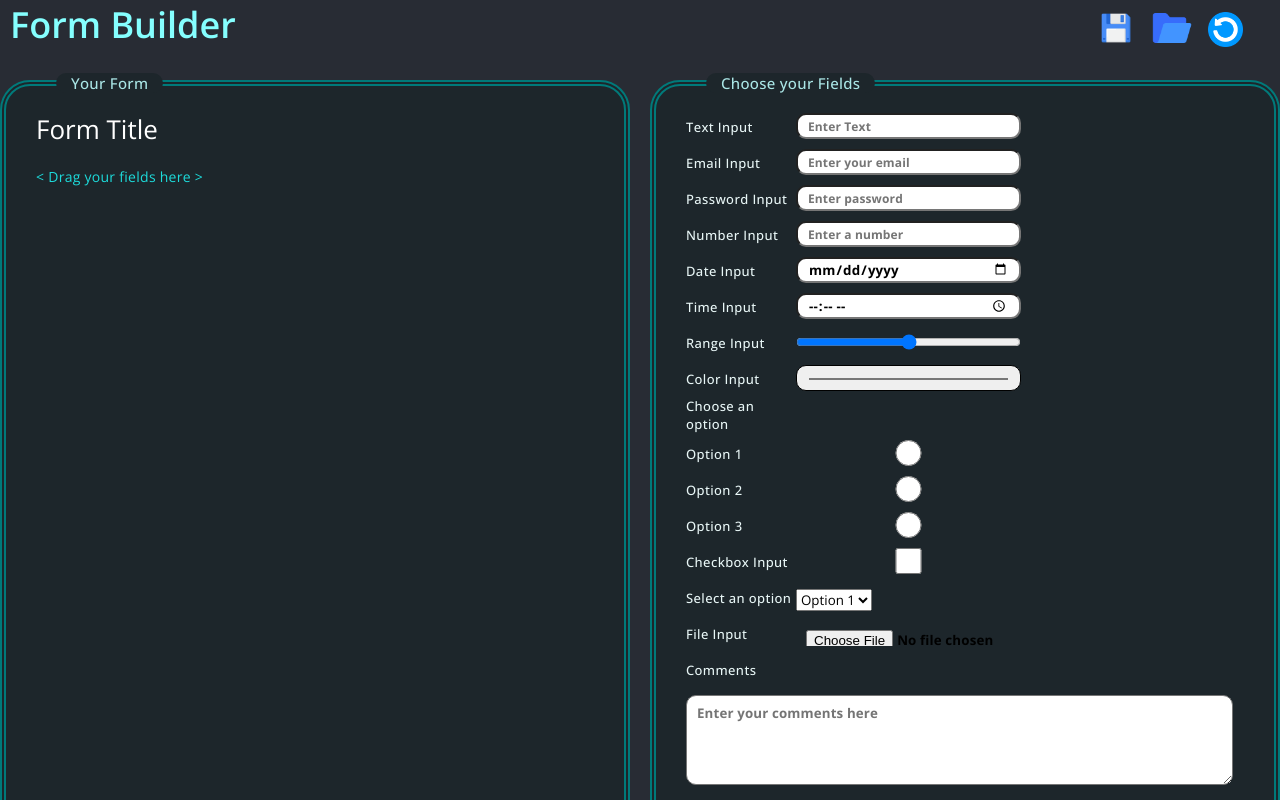
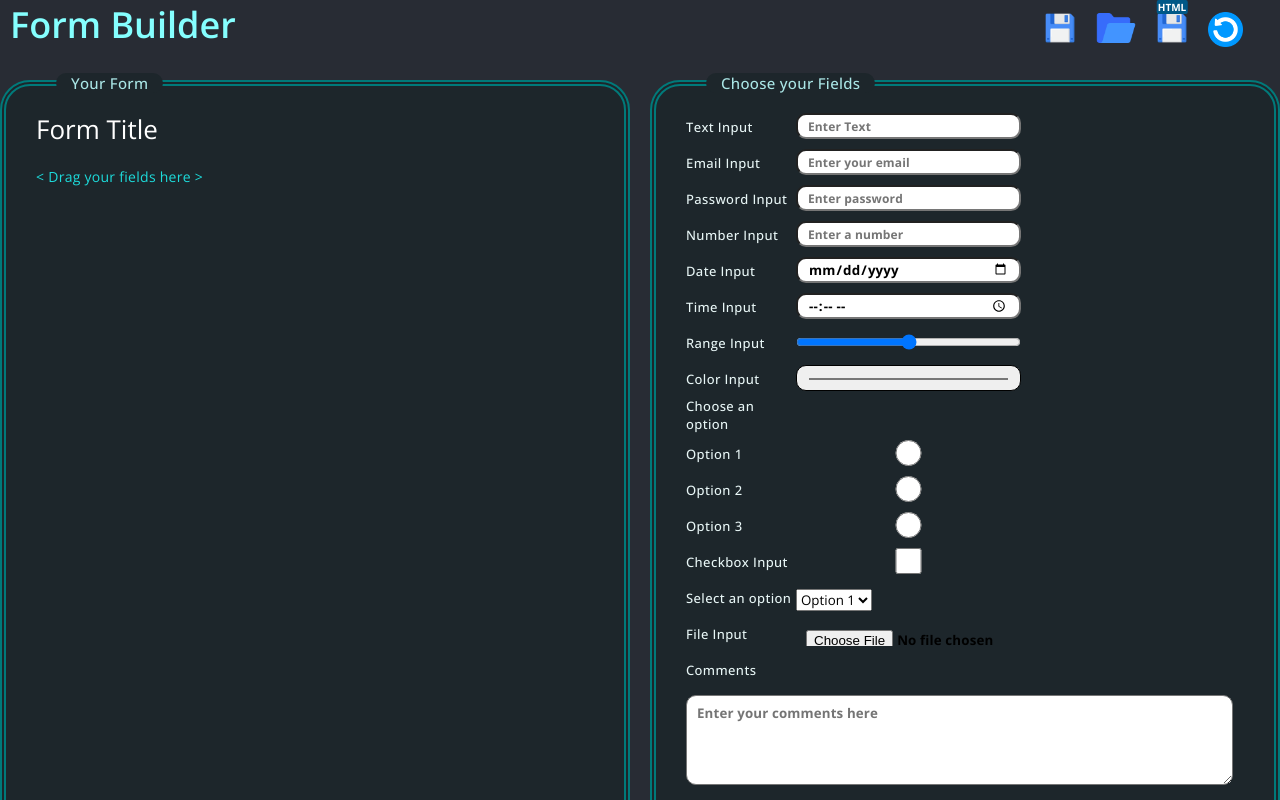
Before and after one commit to Wisegirlie/Form-builder, a React (Create React App) app: page / in a window 1280 px wide. Shown: the top 800 px of the page. Built offline with nearby package versions, Linux system fonts and the light colour scheme.

Commit message:
05 - changed buttons logic to use json format

```diff
--- a/src/App.js
+++ b/src/App.js
@@ -2,12 +2,16 @@ import Main from './components/main';
 import Header from './components/header';
 import Footer  from './components/Footer';
 import './css/App.css';
+import { useState } from 'react';
 
 function App() {
+  const [formFields, setFormFields] = useState([]); // State to store custom form fields
+  const [isDropped, setIsDropped] = useState(false);
+
   return (
     <div className="App-container">
-      <Header />
-      <Main />
+      <Header formFields={formFields} setFormFields={setFormFields} isDropped={isDropped} setIsDropped={setIsDropped}/>
+      <Main formFields={formFields} setFormFields={setFormFields} isDropped={isDropped} setIsDropped={setIsDropped}/>
       <Footer />
     </div>
   );
--- a/src/components/Footer.jsx
+++ b/src/components/Footer.jsx
@@ -6,7 +6,7 @@ export default function Footer() {
     return (
         <footer className='footer_container'>
             <div className='footer_copy'>
-                Copyright 2025 &copy; Gabriela Waisman - All rights reserved
+                Form Builder v1.0 &copy; 2025 :: Gabriela Waisman
             </div>
         </footer>
     );
--- a/src/components/header.jsx
+++ b/src/components/header.jsx
@@ -3,26 +3,26 @@ import SaveFile from '../assets/save-file.png'
 import OpenFile from '../assets/open-folder.png'
 import Restart from '../assets/refresh-arrow.png'
 
-export default function Header() {
+export default function Header({ formFields, setFormFields, isDropped, setIsDropped }) {
 
     const handleReset = () => {
         window.location.reload();
       };
 
-    const saveForm = async () => {
-        const formContent = document.getElementById("form_custom").innerHTML;
-        const blob = new Blob([formContent], { type: "text/plain" });
+      const saveForm = async () => {
+        const jsonContent = JSON.stringify(formFields, null, 2); // Pretty-print JSON
+        const blob = new Blob([jsonContent], { type: "application/json" });
 
         if (window.showSaveFilePicker) {
             // Use File System API in Chrome, Edge, and Opera
             try {
                 const handle = await window.showSaveFilePicker({
-                    suggestedName: "custom_form.txt",
-                    types: [{ description: "Text Files", accept: { "text/plain": [".txt"] } }]
+                    suggestedName: "custom_form.json",
+                    types: [{ description: "JSON Files", accept: { "application/json": [".json"] } }]
                 });
 
                 const writable = await handle.createWritable();
-                await writable.write(formContent);
+                await writable.write(blob);
                 await writable.close();
 
                 alert("\nFile saved successfully!");
@@ -31,7 +31,7 @@ export default function Header() {
             }
         } else {
             // Fallback for Safari & Firefox: Use Blob + <a> download
-            const filename = prompt("Enter filename:", "custom_form.txt");
+            const filename = prompt("Enter filename:", "custom_form.json");
             if (!filename) {
                 alert("Filename is empty. \n File not saved.");
                 return;
@@ -43,16 +43,57 @@ export default function Header() {
         }
     };
 
+    const exportForm = async () => {
+        const formContent = document.getElementById("form_custom").innerHTML;;
+        const blob = new Blob([formContent], { type: "text/html" });
+
+        if (window.showSaveFilePicker) {
+            // Use File System API in Chrome, Edge, and Opera
+            try {
+                const handle = await window.showSaveFilePicker({
+                    suggestedName: "custom_form.html",
+                    types: [{ description: "HTML Files", accept: { "text/html": [".html"] } }]
+                });
+
+                const writable = await handle.createWritable();
+                await writable.write(blob);
+                await writable.close();
+
+                alert("\nFile saved successfully!");
+            } catch (error) {
+                alert("File save cancelled or failed: \n" + error);
+            }
+        } else {
+            // Fallback for Safari & Firefox: Use Blob + <a> download
+            const filename = prompt("Enter filename:", "custom_form.html");
+            if (!filename) {
+                alert("Filename is empty. \n File not saved.");
+                return;
+            }
+            const link = document.createElement("a");
+            link.href = URL.createObjectURL(blob);
+            link.download = filename;
+            link.click();
+        }
+    };
+
+
     const loadForm = async () => {
         if (window.showOpenFilePicker) {
             // Use modern File Picker API if supported
             try {
                 const [fileHandle] = await window.showOpenFilePicker({
-                    types: [{ description: "Text Files", accept: { "text/plain": [".txt"] } }]
+                    types: [{ description: "JSON Files", accept: { "application/json": [".json"] } }]
                 });
                 const file = await fileHandle.getFile();
                 const text = await file.text();
-                document.getElementById("form_custom").innerHTML = text;
+                const parsedData = JSON.parse(text);
+                setFormFields(parsedData);
+                if (formFields.length === 1) {
+                    setIsDropped(false);  // show message if no fields
+                } else {
+                    setIsDropped(true);
+                }
                 alert("\nFile loaded successfully!");
             } catch (error) {
                 alert("File load cancelled or failed: \n" + error);
@@ -61,7 +102,7 @@ export default function Header() {
             // Fallback for Safari & Firefox: Use hidden file input
             const input = document.createElement("input");
             input.type = "file";
-            input.accept = ".txt";
+            input.accept = ".json";
             input.style.display = "none";
 
             input.addEventListener("change", async (event) => {
@@ -70,7 +111,8 @@ export default function Header() {
 
                 const reader = new FileReader();
                 reader.onload = (e) => {
-                    document.getElementById("form_custom").innerHTML = e.target.result;
+                    const parsedData = JSON.parse(e.target.result);
+                    setFormFields(parsedData);
                     console.log("File loaded successfully!");
                 };
                 reader.readAsText(file);
@@ -88,16 +130,25 @@ export default function Header() {
                 Form Builder
             </div>
             <div className="header_menu">
-                {/* --- SAVE FILE ----- */}
+                {/* --- SAVE FILE - OWN FORMAT ----- */}
                 <div className="icon" id="save-icon">
                     <img src={SaveFile} alt="Save form" className='icon_menu' onClick={saveForm}/>
+                    {/* <span className="tooltip-format">SAVE</span> */}
                     <span className="tooltip">Save form</span>
                 </div>
 
                 {/* --- LOAD FILE ----- */}
                 <div className="icon" id="load-icon">
                 <img src={OpenFile} alt="Load form" className='icon_menu' onClick={loadForm}/>
-                    <span className="tooltip">Load form</span>
+                {/* <span className="tooltip-format">LOAD</span> */}
+                <span className="tooltip">Load form</span>
+                </div>
+
+                 {/* --- EXPORT HTML ----- */}
+                 <div className="icon" id="export-icon">
+                    <img src={SaveFile} alt="Export form" className='icon_menu' onClick={exportForm}/>
+                    <span className="tooltip-format">HTML</span>
+                    <span className="tooltip">Export HTML</span>
                 </div>
 
                 {/* --- RESET FORM ----- */}
--- a/src/components/main.jsx
+++ b/src/components/main.jsx
@@ -1,10 +1,6 @@
-import { useState } from 'react';
 import '../css/main.css';
 
-export default function Main() {
-
-    const [isDropped, setIsDropped] = useState(false);
-    const [formFields, setFormFields] = useState([]); // State to store custom form fields
+export default function Main({ formFields, setFormFields, isDropped, setIsDropped }) {
 
     // Function to allow dropping
     const allowDrop = (ev) => {
@@ -34,7 +30,7 @@ export default function Main() {
                   ev.dataTransfer.setData("type", "submit");
                 } else {
                     if (buttonField.type === "reset") {
-                        ev.dataTransfer.setData("type", "cancel");
+                        ev.dataTransfer.setData("type", "reset");
                       } else {
                             ev.dataTransfer.setData("type", "unknown");
                       }
@@ -96,7 +92,7 @@ export default function Main() {
         { id: 'file-field', type: 'file' },
         { id: 'textarea-field', type: 'textarea' },
         { id: 'submit-field', type: 'submit' },
-        { id: 'cancel-field', type: 'cancel' },
+        { id: 'reset-field', type: 'reset' },
     ];
 
     // Creates the INPUT type fields - used by renderField() function.
@@ -214,10 +210,10 @@ export default function Main() {
                     </button>
                     </div>
                 );
-            case 'cancel':
+            case 'reset':
                 return (
                     <div key={`${randomId}`} id={`${randomId}`} draggable="true" onDragStart={drag}>
-                    <button type="reset" className="button_submit" id={`cancel-button-${randomId}`}>
+                    <button type="reset" className="button_submit" id={`reset-button-${randomId}`}>
                         Reset Form
                     </button>
                     </div>
--- a/src/css/header.css
+++ b/src/css/header.css
@@ -55,3 +55,19 @@
  .icon:hover .tooltip {
     visibility: visible;
   }
+
+  .tooltip-format {
+    background-color: #005887;
+    color: white;
+    text-align: center;
+    padding: 0px 1px;
+    border-radius: 2px;
+    position: absolute;
+    bottom: git0px;
+    left: 50%;
+    transform: translateX(-50%);
+    transition: opacity 0.3s;
+    white-space: nowrap;
+    font-size: 10px;
+    font-weight: bold;
+  }
```
